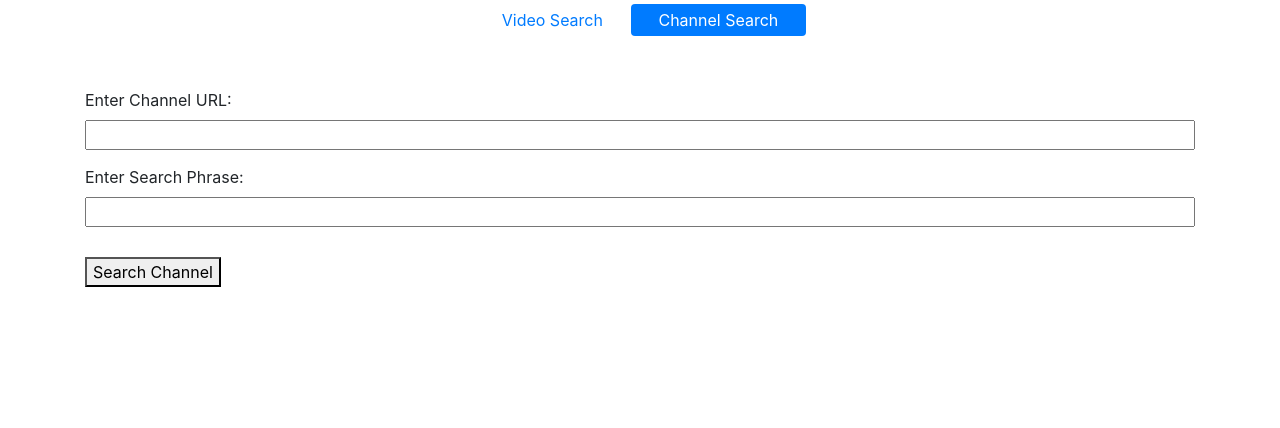
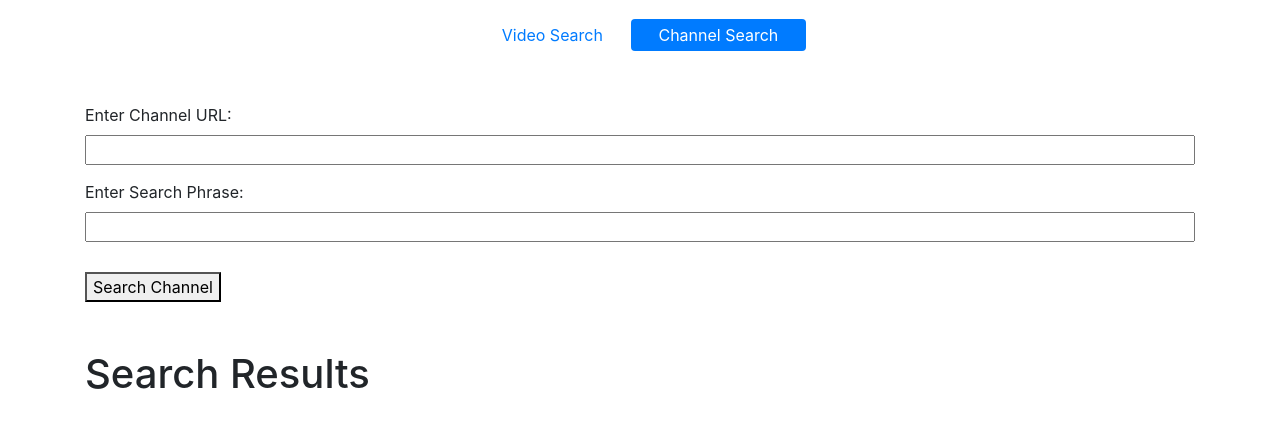
Before and after one commit to novaxc/youtube_transcript_search, a Flask app: template templates/channelsearch.html in a window 1280 px wide. Shown: the part 56-484 px from the top of the page. Run offline with Flask 3, Linux system fonts and the light colour scheme; the template is opened without the code that fills it, so the values that code supplies are empty; some libraries are stand-ins or nearby versions.

Commit message:
Channel search feature WIP

```diff
--- a/app.py
+++ b/app.py
@@ -1,5 +1,7 @@
 from flask import Flask, render_template, request
 from video_scraper import *  # Import your video scraping script
+from pytube import Channel
+import scrapetube
 
 app = Flask(__name__)
 
@@ -25,7 +27,28 @@
 
 @app.route('/channelsearch', methods=['GET', 'POST'])
 def channelsearch():
-    return render_template('channelsearch.html')
+    if request.method == 'POST':
+        channel_url = request.form['channel_url']
+        search_keyword = request.form['search_word']
+        #c = Channel('https://www.youtube.com/channel/UCjXCAh2R1gwE1WlmNRUNpIg')
+        c = Channel(channel_url)
+
+        print("This is the channel name: " + str(c.channel_name))
+        print("This is the channel id: " + str(c.channel_id))
+
+        videos = scrapetube.get_channel(c.channel_id)
+        search_results = pd.DataFrame()
+        count = 0
+
+        for video in videos:
+            count += 1
+            video_tag = video['videoId']
+            search_results.concat(search_video(video_tag, search_keyword))
+        print(count)
+
+        print("This is the dataframe returned to the front end: \n", search_results)
+        return render_template('channelsearch.html', df_html= search_results)
+    return render_template('channelsearch.html', df_html= [])
 
 @app.route('/results', methods=['GET', 'POST'])
 def results():
--- a/templates/base.html
+++ b/templates/base.html
@@ -14,6 +14,7 @@
             <a class="navbar-brand" href="{{ url_for('videosearch') }}">YouTube Transcript Search</a>
         </div>
     </nav>
+    <p style="margin-bottom: 15px;"></p>
 
     <div class="container">
         {% block content %}{% endblock %}
--- a/templates/channelsearch.html
+++ b/templates/channelsearch.html
@@ -27,10 +27,10 @@
   </section>
 
   <div class="container mt-5"></div>
-  <form method="post" action="/">
+  <form method="post" action="/channelsearch">
     <div style="display: grid">
-      <label for="video_url">Enter Channel URL:</label>
-      <input type="text" name="video_url" id="video_url" required>
+      <label for="channel_url">Enter Channel URL:</label>
+      <input type="text" name="channel_url" id="channel_url" required>
 
       <p style="margin-bottom: 15px;"></p>
 
@@ -43,4 +43,14 @@
   </form>
 </div>
 
+{% if df_html == [] %}
+{% else %}
+    <div class="container mt-5">
+        <h1>Search Results</h1>
+        <div class="table-responsive">
+            {{ df_html | safe }}
+        </div>
+    </div>
+{% endif %}
+
 {% endblock %}
--- a/templates/videosearch.html
+++ b/templates/videosearch.html
@@ -44,7 +44,7 @@
   </form>
 </div>
 
-    {% if df_html == [] %}
+{% if df_html == [] %}
 {% else %}
     <div class="container mt-5">
         <h1>Search Results</h1>
```
